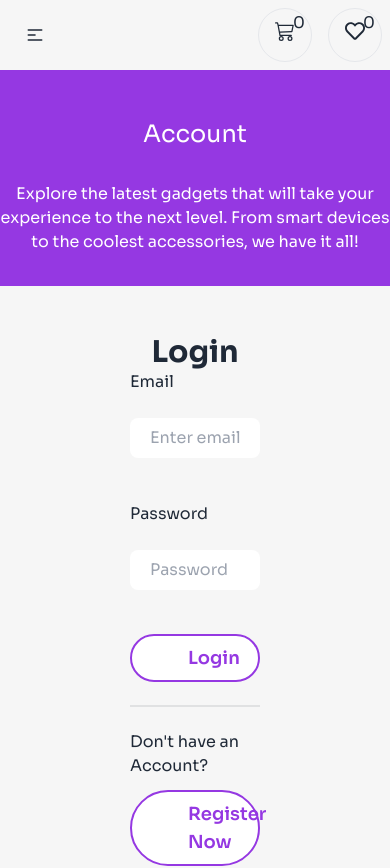
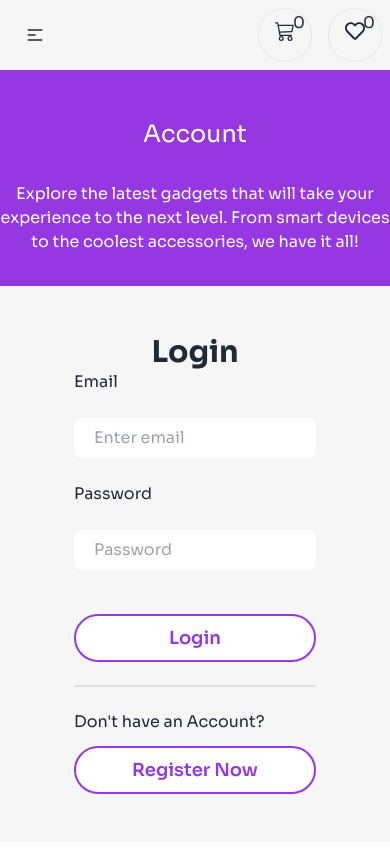
Before and after one commit to programming-hero-web-course-4/b10a8-gadget-heaven-mdtanbirhosen, a React (Vite) app: page /account in a window 390 px wide. Shown: the top 868 px of the page. Built offline with nearby package versions, Linux system fonts and the light colour scheme.

Commit message:
login page responsived

```diff
--- a/src/components/Account/LoginForm/LoginForm.jsx
+++ b/src/components/Account/LoginForm/LoginForm.jsx
@@ -6,12 +6,12 @@ const LoginForm = () => {
     }
     return (
         <div className='w-full flex items-center justify-center py-12 '>
-            <div className='w-1/3 '>
+            <div className='lg:w-1/3 '>
                 <h2 className='font-bold text-3xl text-center '>Login</h2>
                 <form action="" onSubmit={handleSubmitBtn} className='flex flex-col'>
                     <label htmlFor="email"  className=''> Email </label>
                     <br />
-                    <input type="email" id="email" name="email" placeholder='Enter email' className='pl-5 py-2 rounded-lg mb-5' required />
+                    <input type="email" id="email" name="email" placeholder='Enter email' className='pl-5 py-2 rounded-lg ' required />
                     <br />
                     <label htmlFor="password" >Password </label>
                     <br />
```
